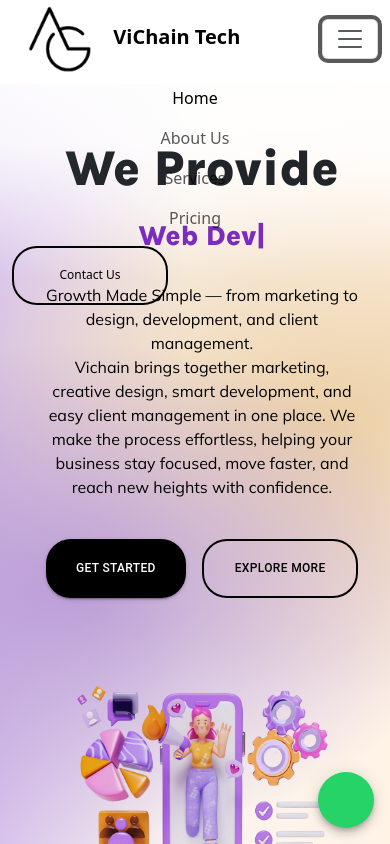
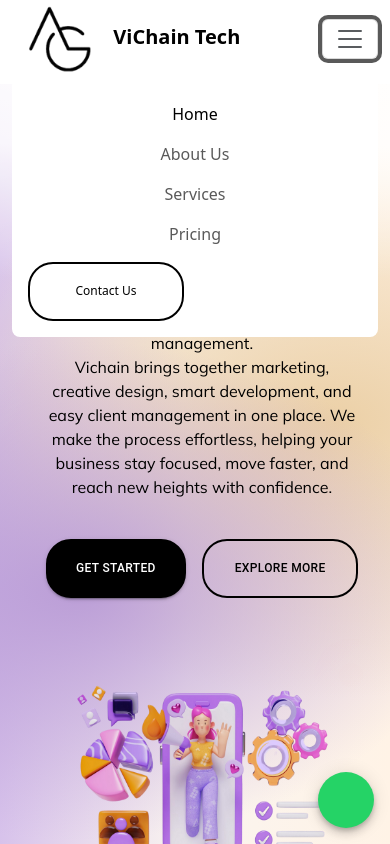
Before and after one commit to Muskan-Shobhawat/ViChainBackend, a React (Vite) app: page / in a window 390 px wide. Both pictures are taken after a click on the button 350 px from the left and 42 px from the top of the page. Shown: the top 844 px of the page. Built offline with nearby package versions, Linux system fonts and the light colour scheme; some icons are missing.

Commit message:
Initial commit

```diff
--- a/src/App.css
+++ b/src/App.css
@@ -183,6 +183,20 @@ html,
 .abdesc {
   color: black !important;
   font-family: "Mulish", sans-serif;
+}
+
+#navbarNav {
+  background-color: transparent; /* normal */
+  transition: background-color 0.3s ease-in-out;
+}
+
+/* When open */
+#navbarNav.nav-open {
+  background-color: white; /* turns white when expanded */
+  padding: 1rem; /* optional */
+  border-radius: 8px; /* optional */
+/* padding: 2% !important; */
+  /* border: 2px solid red; */
 }
 
 @media only screen and (max-width: 1419px) {
--- a/src/Components/Navbar.jsx
+++ b/src/Components/Navbar.jsx
@@ -1,56 +1,52 @@
-import React from "react";
+import React, { useState } from "react";
 import { Link } from "react-router-dom";
 import url from "../assets/LOGOblack2.png";
 
 export default function ViChainNavbar() {
+  const [isOpen, setIsOpen] = useState(false);
+
   return (
     <nav className="navbar navbar-expand-lg bg-body-tertiary">
       <div className="container-fluid">
         {/* Logo */}
         <Link className="navbar-brand fw-bold" to="#">
-       <img src={url} alt="" id="logo"/> ViChain Tech
+          <img src={url} alt="" id="logo" /> ViChain Tech
         </Link>
 
-        {/* Hamburger on Right */}
+        {/* Hamburger */}
         <button
           className="navbar-toggler ms-auto"
           type="button"
           data-bs-toggle="collapse"
           data-bs-target="#navbarNav"
           aria-controls="navbarNav"
-          aria-expanded="false"
+          aria-expanded={isOpen ? "true" : "false"}
           aria-label="Toggle navigation"
+          onClick={() => setIsOpen(!isOpen)}
         >
           <span className="navbar-toggler-icon"></span>
         </button>
 
         {/* Collapsible Content */}
-        <div className="collapse navbar-collapse" id="navbarNav">
-          {/* Centered Nav Links */}
+        <div
+          className={`collapse navbar-collapse ${isOpen ? "nav-open" : ""}`}
+          id="navbarNav"
+        >
           <ul className="navbar-nav mx-auto text-center text-lg-center">
             <li className="nav-item">
-              <Link className="nav-link active" aria-current="page" to="/">
-                Home
-              </Link>
+              <Link className="nav-link active" to="/">Home</Link>
             </li>
             <li className="nav-item">
-              <Link className="nav-link" to="/About">
-                About Us
-              </Link>
+              <Link className="nav-link" to="/About">About Us</Link>
             </li>
             <li className="nav-item">
-              <Link className="nav-link" to="/Service">
-                Services
-              </Link>
+              <Link className="nav-link" to="/Service">Services</Link>
             </li>
             <li className="nav-item">
-              <Link className="nav-link" to="#">
-                Pricing
-              </Link>
+              <Link className="nav-link" to="#">Pricing</Link>
             </li>
           </ul>
 
-          {/* CTA Button – goes below links on mobile */}
           <div className="text-lg-end text-start ms-lg-3 mt-2 mt-lg-0">
             <button type="button" className="btn btn-info px-4 btnctn">
               Contact Us
```
